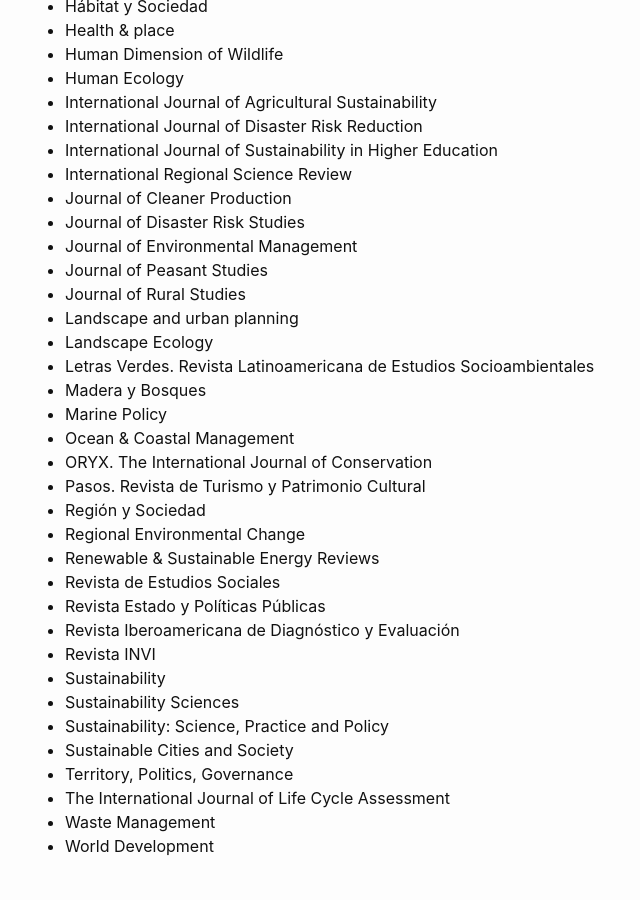
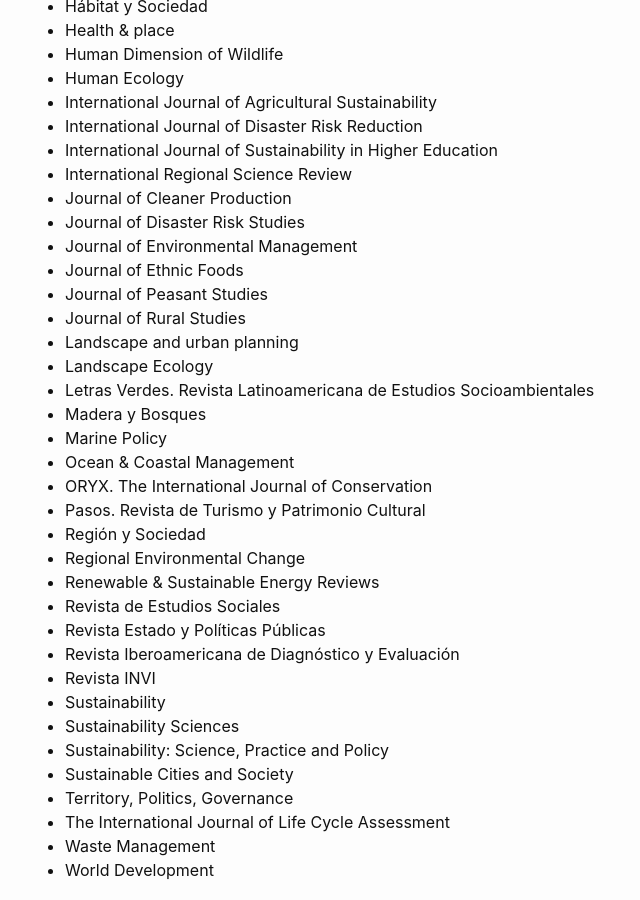
Before and after one commit to pcs-unam/pcs-unam.github.io, a Jekyll site: the page built from doctorado/catalogo_revistas.md, in a window 1280 px wide and 900 px high, scrolled down 1086 px. Shown: the whole window, without its empty margins (235-875 px from the left). Built offline with Jekyll 4.4.1, drawn with Linux system fonts in a browser that asks for light colours.

Commit message:
Se agregó la revista Journal of Ethnic Foods (aprobada sesión 73)

```diff
--- a/doctorado/catalogo_revistas.md
+++ b/doctorado/catalogo_revistas.md
@@ -48,6 +48,7 @@
  - Journal of Cleaner Production
  - Journal of Disaster Risk Studies
  - Journal of Environmental Management
+ - Journal of Ethnic Foods
  - Journal of Peasant Studies
  - Journal of Rural Studies
  - Landscape and urban planning
```
